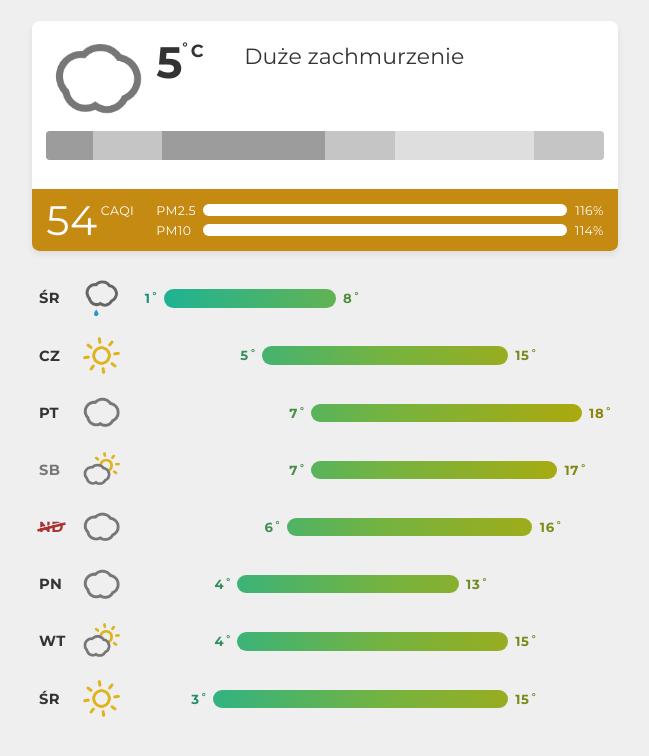
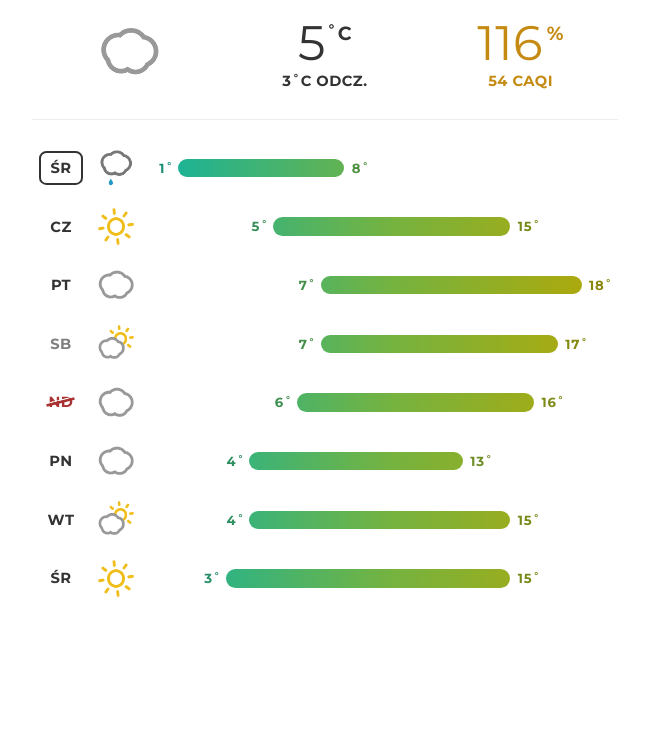
Before and after one commit to oczki/Pogoda, a PHP site: page / in a window 1280 px wide. Shown: the top 756 px of the page, without its empty margins (315-964 px from the left). Run offline with PHP 8.4, Linux system fonts and the light colour scheme.

Commit message:
redesigned top info, added images
closes #5

```diff
--- a/css/style.css
+++ b/css/style.css
@@ -8,8 +8,7 @@
     --panel-padding: 1rem;
     --panel-border-radius: 0.5rem;
     --temperature-bar-height: 1.25rem;
-    --pollutant-bar-height: 0.85rem;
-    --margin-between-days: 1.4rem;
+    --margin-between-days: 1.5rem;
     --color-text: #333;
     --color-accent: #333;/*#1e5799;*/
     --color-dimmed: rgba(0, 0, 0, 0.5);
@@ -18,7 +17,17 @@
     --color-panel-bg: white;
     --color-bar-bg: rgba(255, 255, 255, 0.05);
     --color-shadow: rgba(0, 0, 0, 0.07);
-    --color-page-bg: #EFEFEF;
+    --color-page-bg: #FFFFFF;
+
+    --top-container-grid-template-rows: 2fr /*auto*/;
+    --top-container-grid-template-columns: 1fr 1fr 1fr;
+    --top-container-grid-template-areas: "icon weather air"
+                                         /*"hourly hourly hourly"*/;
+
+    --top-values-grid-template-rows: auto auto;
+    --top-values-grid-template-columns: auto auto;
+    --top-values-grid-template-areas: "main-value main-unit"
+                                      "secondary secondary";
 }
 
 body {
@@ -27,6 +36,7 @@ body {
     background: var(--color-page-bg);
     color: var(--color-text);
     letter-spacing: 0.03rem;
+    font-weight: 700;
 }
 
 div.info-box {
@@ -34,55 +44,59 @@ div.info-box {
     margin: var(--margin-between-days) auto 0 auto;
     position: relative;
     display: grid;
-    grid-gap: 1rem;
 }
 
 div.info-box:not(.current) {
     grid-template-rows: auto;
-    grid-template-columns: 2rem 2.5rem 1fr;
+    grid-template-columns: 3rem 2.5rem 1fr;
     grid-template-areas: "day icon bar";
+    grid-gap: 1rem;
     align-items: center;
     width: calc(var(--panel-width) - var(--panel-padding));
 }
 
-
-
-div.info-box:not(.current):before {
-    content: attr(day-of-week);
-    width: 2rem;
+div.info-box span.day-of-week {
+    grid-area: day;
     color: var(--color-accent);
     text-transform: uppercase;
-    font-weight: 700;
+    text-align: center;
+    padding: 0.4rem 0;
+    box-sizing: border-box;
+    border-radius: 0.5rem;
 }
 
-div.info-box:not(.current)[day-of-week="Sb"]:before,
-div.info-box:not(.current)[day-of-week="Sb"]:after,
-div.info-box:not(.current)[day-of-week="Nd"]:before,
-div.info-box:not(.current)[day-of-week="Nd"]:after {
+div.info-box:nth-child(2) span.day-of-week {
+    border: 2px solid var(--color-accent);
+}
+
+div.info-box:not(.current)[day-of-week="Sb"] span.day-of-week,
+div.info-box:not(.current)[day-of-week="Nd"] span.day-of-week {
     color: var(--color-dimmed);
 }
 
-div.info-box:not(.current).shops-open:before,
-div.info-box:not(.current).shops-open:after {
+div.info-box:not(.current).shops-open span.day-of-week {
     color: var(--color-positive);
+    border-color: var(--color-positive);
 }
 
-div.info-box:not(.current).shops-closed:before,
-div.info-box:not(.current).shops-closed:after {
+div.info-box:not(.current).shops-closed span.day-of-week {
     color: var(--color-negative);
+    border-color: var(--color-negative);
 }
 
-div.info-box:not(.current).shops-closed:after {
+div.info-box:not(.current).shops-closed span.day-of-week:after {
     content: '|';
     transform: rotateZ(76deg) scaleY(1.6) scaleX(0.5);
     color: transparent;
     position: absolute;
-    left: 0.65rem;
-    font-weight: 700;
+    left: 1.3rem;
     box-shadow: inset 0px 0px 0rem 1rem var(--color-negative), -2px 0px 0 0rem var(--color-page-bg);
 }
 
-
+div.info-box:not(.current)[day-of-week="Nd"] span.day-of-week:hover {
+    cursor: pointer;
+    background: var(--color-shadow);
+}
 
 div.info-box canvas {
     grid-area: icon;
@@ -105,15 +119,12 @@ div.temperature-range span.bar {
     position: relative;
 }
 
-
-
 div.temperature-range span.bar:before,
 div.temperature-range span.bar:after {
     width: 2rem;
     letter-spacing: 0.05rem;
     position: absolute;
     font-size: 90%;
-    font-weight: 700;
 }
 
 div.temperature-range span.bar:before {
@@ -127,172 +138,116 @@ div.temperature-range span.bar:after {
     right: -2.5rem;
 }
 
+div.info-box.current {
+    margin-bottom: 2rem;
+    display: grid;
+    grid-template-rows: var(--top-container-grid-template-rows);
+    grid-template-columns: var(--top-container-grid-template-columns);
+    grid-template-areas: var(--top-container-grid-template-areas);
+    grid-gap: 1.5rem 0;
 
-
-div.info-box.current {
-    background: var(--color-panel-bg);
-    border-radius: var(--panel-border-radius);
-    box-shadow: 0 0.25rem 0.5rem 0 var(--color-shadow);
-    margin-bottom: 2rem;
+    padding-bottom: 2rem;
+    border-bottom: 1px solid var(--color-shadow);
 }
 
-div.info-box.current div.weather {
-    display: grid;
-    grid-template-rows: auto 2rem;
-    grid-template-columns: 7rem 5rem 1fr;
-    grid-template-areas: "icon temperature summary"
-                         "bar  bar         bar";
-    grid-gap: 0.5rem;
-    padding: var(--panel-padding);
-}
-
-div.info-box.current div.weather canvas {
-    grid-area: icon;
-    width: 6rem;
-    margin: 0 auto;
-}
-
-div.info-box.current div.weather span.temperature {
-    grid-area: temperature;
-    font-size: 3rem;
-    font-weight: 700;
-    color: var(--color-accent);
-}
-
-div.info-box.current div.weather span.temperature span {
-    position: relative;
-}
-
-div.info-box.current div.weather span.temperature span:after {
-    content: "˚C";
-    font-size: 40%;
-    position: absolute;
-    top: 0.3em;
-    right: -1.2em;
-}
-
-div.info-box.current div.weather span.summary {
-    grid-area: summary;
-    margin-left: 0.5rem;
-    padding-top: 0.5rem;
-    font-size: 150%;
-    color: var(--color-accent);
-    letter-spacing: 0;
-}
-
-div.info-box.current div.weather div.hourly-bar {
-    grid-area: bar;
+div.hourly-bar {
+    grid-area: hourly;
     display: grid;
     grid-template-rows: 2rem;
     border-radius: 0.25rem;
     overflow: hidden;
+    display: none;
 }
 
-div.info-box.current div.weather div.hourly-bar div {
+div.hourly-bar div {
     height: 2rem;
 }
 
-div.info-box.current div.weather div.hourly-bar div.clear {
+div.hourly-bar div.clear {
     background: #dedede;
 }
 
-div.info-box.current div.weather div.hourly-bar div.partly-cloudy {
+div.hourly-bar div.partly-cloudy {
     background: #c5c5c5;
 }
 
-div.info-box.current div.weather div.hourly-bar div.cloudy {
+div.hourly-bar div.cloudy {
     background: #9c9c9c;
 }
 
-div.info-box.current div.weather div.hourly-bar div.rain {
+div.hourly-bar div.rain {
     background: #77a5da;
 }
 
-div.info-box.current div.weather div.hourly-bar div.fog {
+div.hourly-bar div.fog {
     background: repeating-linear-gradient(to bottom, darkgrey 0, darkgrey 2px, silver 4px, silver 6px);
 }
 
 
+div.weather {
+    grid-area: weather;
+}
 
 div.air-quality {
-    background: gray;
-    color: var(--color-panel-bg);
-    display: grid;
-    height: fit-content;
-    padding: var(--panel-padding);
-    grid-template-rows: repeat(2, var(--pollutant-bar-height));
-    grid-template-columns: auto auto 1fr auto;
-    grid-template-areas: "index pm25-name pm25-bar pm25-percent"
-                         "index pm10-name pm10-bar pm10-percent";
-    grid-gap: 0.5rem;
-    border-bottom-left-radius: var(--panel-border-radius);
-    border-bottom-right-radius: var(--panel-border-radius);
+    grid-area: air;
 }
 
-div.air-quality span.value {
-    grid-area: index;
-    font-size: 2.8rem;
-    line-height: 2.2rem;
-    position: relative;
-    margin-right: 3.5rem;
+div.weather *,
+div.air-quality * {
+    height: fit-content;
+    width: fit-content;
 }
 
-div.air-quality span.value:before {
-    content: "CAQI";
-    font-size: 0.85rem;
-    line-height: 0.95rem;
-    position: absolute;
-    top: 0;
-    right: -2.5rem;
+div.current canvas {
+    grid-area: icon;
+    width: 4rem;
+    margin: 0 auto;
 }
 
-div.air-quality span.pollutant {
-    display: block;
-    height: var(--pollutant-bar-height);
-    font-size: var(--pollutant-bar-height);
-    line-height: 0.9rem;
+div.weather,
+div.air-quality {
+    display: grid;
+    justify-content: center;
+    grid-template-rows: var(--top-values-grid-template-rows);
+    grid-template-columns: var(--top-values-grid-template-columns);
+    grid-template-areas: var(--top-values-grid-template-areas);
+    grid-gap: 0.5rem 0;
 }
 
-div.air-quality span.pollutant.name {
-    grid-area: pm25-name;
+div.weather span.temperature-value,
+div.air-quality span.percentage-value {
+    grid-area: main-value;
+    font-size: 3.3rem;
+    line-height: 2.9rem;
+    justify-self: end;
+    font-weight: 400;
 }
 
-div.air-quality span.pollutant.bar,
-div.air-quality span.pollutant.bg {
-    grid-area: pm25-bar;
-    display: block;
-    background: var(--color-panel-bg);
-    height: var(--pollutant-bar-height);
-    border-radius: var(--panel-width);
+div.weather span.temperature-unit,
+div.air-quality span.percentage-unit{
+    grid-area: main-unit;
+    font-size: 1.3rem;
 }
 
-div.air-quality span.pollutant.bg {
-    background: var(--color-bar-bg);
+div.weather span.apparent-temperature,
+div.air-quality span.caqi {
+    grid-area: secondary;
+    justify-self: center;
 }
 
-div.air-quality span.pollutant.percentage {
-    grid-area: pm25-percent;
-    text-align: right;
+div.air-quality span.percentage-unit {
+    margin-left: 0.25rem;
 }
 
-div.air-quality span.pollutant[pollutant="PM10"].name {
-    grid-area: pm10-name;
+@media (min-width: 50em) and (max-width: 60em) {
+:root {
+    font-size: 10pt;
+}
 }
 
-div.air-quality span.pollutant[pollutant="PM10"].bar,
-div.air-quality span.pollutant[pollutant="PM10"].bg {
-    grid-area: pm10-bar;
-}
-
-div.air-quality span.pollutant[pollutant="PM10"].percentage {
-    grid-area: pm10-percent;
-}
-
-
-
-@media (min-width: 40em) and (max-width: 60em) {
+@media (min-width: 40em) and (max-width: 50em) {
 :root {
-    font-size: 10pt;
+    font-size: 9pt;
 }
 }
 
--- a/index.php
+++ b/index.php
@@ -16,6 +16,10 @@ function addJs($path) {
     <head>
         <meta http-equiv="Content-Type" content="text/html; charset=UTF-8">
         <meta name="viewport" content="initial-scale=1.0, width=device-width">
+        <link rel="shortcut icon" type="image/png" href="img/favicon.png"/>
+        <meta property="og:locale" content="pl_PL"/>
+        <meta property="og:title" content="Aktualna pogoda, zanieczyszczenie powietrza i niedziele handlowe"/>
+        <meta property="og:image" content="img/og-image.png"/>
         <title>Pogoda na rzut oka</title>
         <?php
         addJs('data/data');
--- a/js/app.js
+++ b/js/app.js
@@ -43,16 +43,6 @@ function areDatesEqual(one, two) {
     return (one.toISOString().slice(0,10) === two.toISOString().slice(0,10));
 }
 
-function timestampToShortDate(timestamp) {
-    const date = getCorrectedDay(new Date(timestamp * 1000));
-    const now = getCorrectedDay(new Date());
-    if (areDatesEqual(date, now))
-        return "Dziś";
-    const months = [ "Sty", "Lut", "Mar", "Kwi", "Maj", "Cze",
-                     "Lip", "Sie", "Wrz", "Paź", "Lis", "Gru" ];
-    return date.getDate() + " " + months[date.getMonth()];
-}
-
 function timestampToDayName(timestamp) {
     const day = getCorrectedDay(new Date(timestamp * 1000));
     let names = [];
@@ -75,10 +65,6 @@ function generateSpan(className, content) {
     span.classList.add(className);
     span.innerHTML = content;
     return span;
-}
-
-function generateSummary(day) {
-    return generateSpan("summary", day.summary);
 }
 
 function generateTemperatureBar(day, temperatureRange) {
@@ -109,12 +95,16 @@ function generateTemperatureBar(day, temperatureRange) {
 function appendWeatherBox(day, tempMinMax) {
     let box = document.createElement("div");
     box.classList.add("info-box");
-    if (isSunday(day))
+    if (isSunday(day)) {
         box.classList.add(getClassForSunday(day));
+        box.addEventListener("click", () => {
+            window.location = sundaysLink;
+        });
+    }
+    box.appendChild(generateSpan("day-of-week", timestampToDayName(day.time)));
     box.appendChild(generateIcon(day, 64));
     box.appendChild(generateTemperatureBar(day, tempMinMax));
     box.setAttribute("day-of-week", timestampToDayName(day.time));
-    box.setAttribute("day-of-month", timestampToShortDate(day.time));
     document.body.appendChild(box);
 }
 
@@ -136,56 +126,22 @@ function getAirlyMeasurements() {
     return [ level, value, Math.round(pm25), Math.round(pm10) ];
 }
 
-function appendPollutantBar(rootNode, pollutant, percentage) {
-    let name = document.createElement("span");
-    name.classList.add("name");
-    name.classList.add("pollutant");
-    name.setAttribute("pollutant", pollutant);
-    name.innerHTML = pollutant;
-
-    let fill = document.createElement("span");
-    fill.classList.add("bar");
-    fill.classList.add("pollutant");
-    fill.setAttribute("pollutant", pollutant);
-    fill.style.width = Math.min(percentage, 100) + "%";
-
-    let bg = document.createElement("span");
-    bg.classList.add("bg");
-    bg.classList.add("pollutant");
-    bg.setAttribute("pollutant", pollutant);
-
-    let value = document.createElement("span");
-    value.classList.add("percentage");
-    value.classList.add("pollutant");
-    value.setAttribute("pollutant", pollutant);
-    value.innerHTML = percentage + "%";
-
-    rootNode.appendChild(name);
-    rootNode.appendChild(fill);
-    rootNode.appendChild(bg);
-    rootNode.appendChild(value);
-}
-
 function generateAir() {
     const [ level, value, pm25percent, pm10percent ] = getAirlyMeasurements();
 
     let air = document.createElement("div");
     air.classList.add("air-quality");
-    air.style.background = new AirPollutionColorant().colorOf(value).hex;
+    air.style.color = new AirPollutionColorant().colorOf(value).hex;
+    air.appendChild(generateSpan("percentage-value", pm25percent));
+    air.appendChild(generateSpan("percentage-unit", "%"));
 
-    let index = document.createElement("span");
-    index.classList.add("value");
-    index.innerHTML = Math.round(value);
-
-    air.appendChild(index);
-    appendPollutantBar(air, "PM2.5", pm25percent);
-    appendPollutantBar(air, "PM10", pm10percent);
+    air.appendChild(generateSpan("caqi", Math.round(value) + " CAQI"));
 
     return air;
 }
 
-function generateHourlyBar(hourly) {
-    const maxRange = Math.min(24, hourly.data.length)
+function generateHourlyBar() {
+    const maxRange = Math.min(24, darksky.hourly.data.length)
     let bar = document.createElement("div");
     bar.classList.add("hourly-bar");
     bar.style.gridTemplateColumns = `repeat(${maxRange}, 1fr)`;
@@ -193,7 +149,7 @@ function generateHourlyBar(hourly) {
     let previousStatus = "";
     let previousEnd = 0;
     for (let index = 0; index <= maxRange; index++) {
-        const hour = hourly.data[index];
+        const hour = darksky.hourly.data[index];
         let start;
         let end;
         const status = hour ? hour.icon.replace(/\-(night|day)/g, "") : "";
@@ -219,22 +175,10 @@ function generateCurrentWeather() {
     let box = document.createElement("div");
     box.classList.add("weather");
 
-    let icon = generateIcon(darksky.currently, 128);
+    box.appendChild(generateSpan("temperature-value", Math.round(darksky.currently.temperature)));
+    box.appendChild(generateSpan("temperature-unit", "˚C"));
 
-    let temperature = document.createElement("span");
-    temperature.classList.add("temperature");
-    let temperatureValue = document.createElement("span");
-    temperatureValue.innerHTML = Math.round(darksky.currently.temperature);
-    temperature.appendChild(temperatureValue);
-
-    let summary = generateSummary(darksky.currently);
-
-    let hourlyBar = generateHourlyBar(darksky.hourly);
-
-    box.appendChild(icon);
-    box.appendChild(temperature);
-    box.appendChild(summary);
-    box.appendChild(hourlyBar);
+    box.appendChild(generateSpan("apparent-temperature", Math.round(darksky.currently.apparentTemperature) + "˚C ODCZ."));
 
     return box;
 }
@@ -243,9 +187,10 @@ function generateMainInfo() {
     let container = document.createElement("div");
     container.classList.add("info-box");
     container.classList.add("current");
-    container.setAttribute("day-of-week", "teraz");
+    container.appendChild(generateIcon(darksky.currently, 128));
     container.appendChild(generateCurrentWeather());
     container.appendChild(generateAir());
+    container.appendChild(generateHourlyBar());
     document.body.appendChild(container);
 }
 
```
Also changed, not shown: js/color-interpolation.js (added, +76 -0 lines), js/config.js (+6 -4 lines), img/favicon.png (added), img/og-image.png (added).
